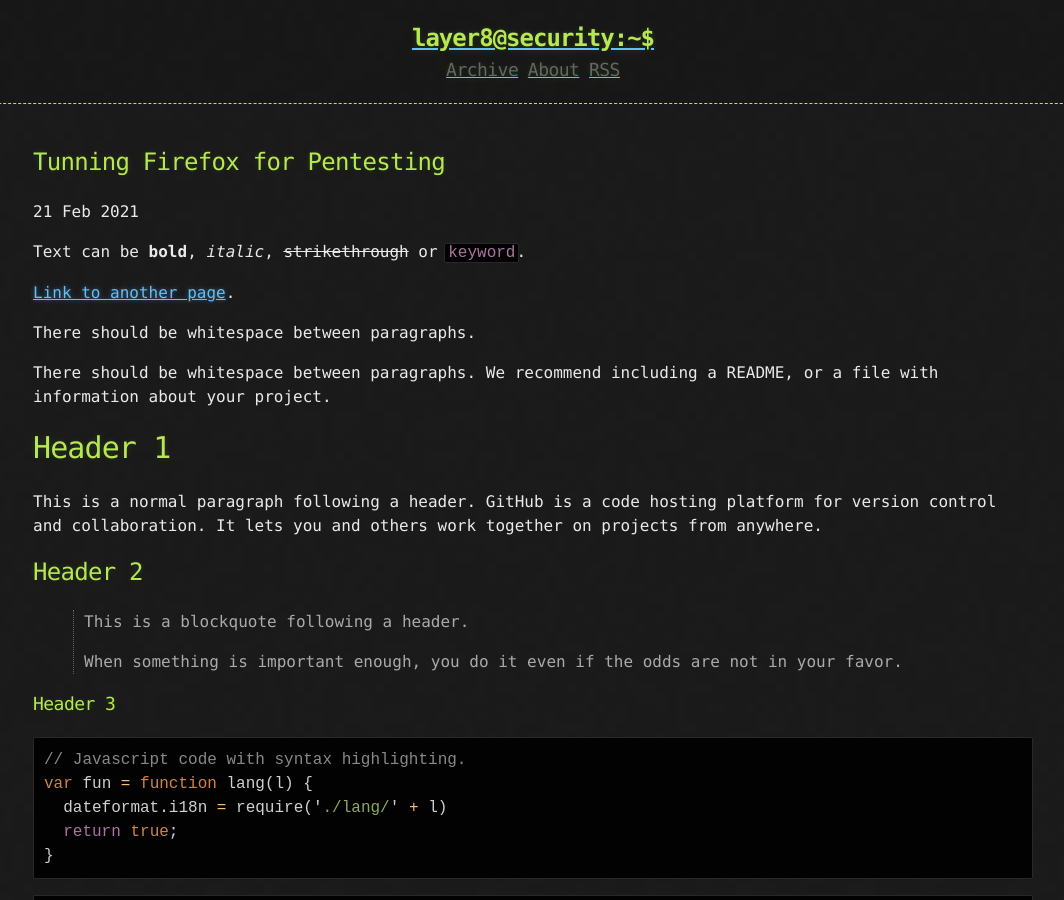
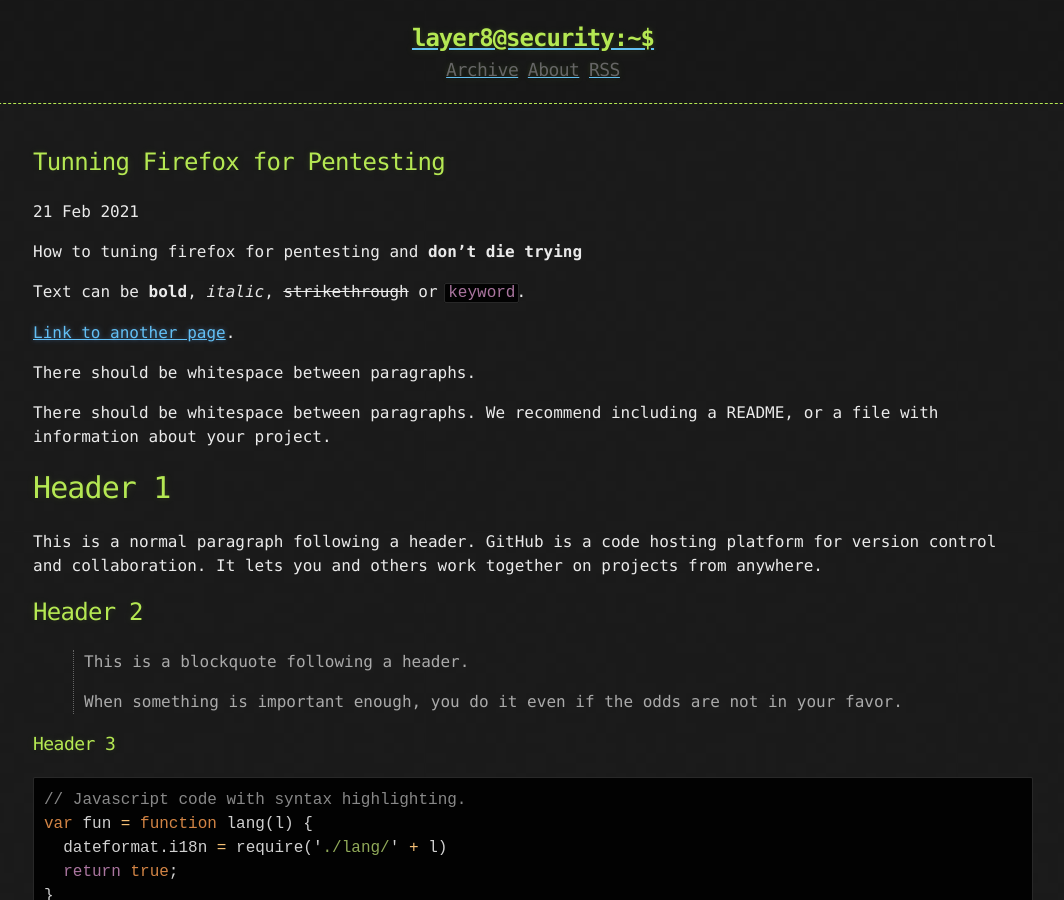
Before and after one commit to Layer8Sec/blog, a Jekyll site: the page built from _posts/2021-02-21-Tunning-Firefox-for-Pentesting.md, in a window 1280 px wide and 900 px high. Shown: the whole window, without its empty margins (107-1171 px from the left). Built offline with Jekyll 4.4.1, drawn with Linux system fonts in a browser that asks for light colours.

Commit message:
Update 2021-02-21-Tunning-Firefox-for-Pentesting.md

```diff
--- a/_posts/2021-02-21-Tunning-Firefox-for-Pentesting.md
+++ b/_posts/2021-02-21-Tunning-Firefox-for-Pentesting.md
@@ -3,7 +3,9 @@ title: Tunning Firefox for Pentesting
 published: true
 ---
 
-Text can be **bold**, _italic_, ~~strikethrough~~ or `keyword`.
+How to tuning firefox for pentesting and **don't die trying**
+
+ Text can be **bold**, _italic_, ~~strikethrough~~ or `keyword`.
 
 [Link to another page](another-page).
 
```
